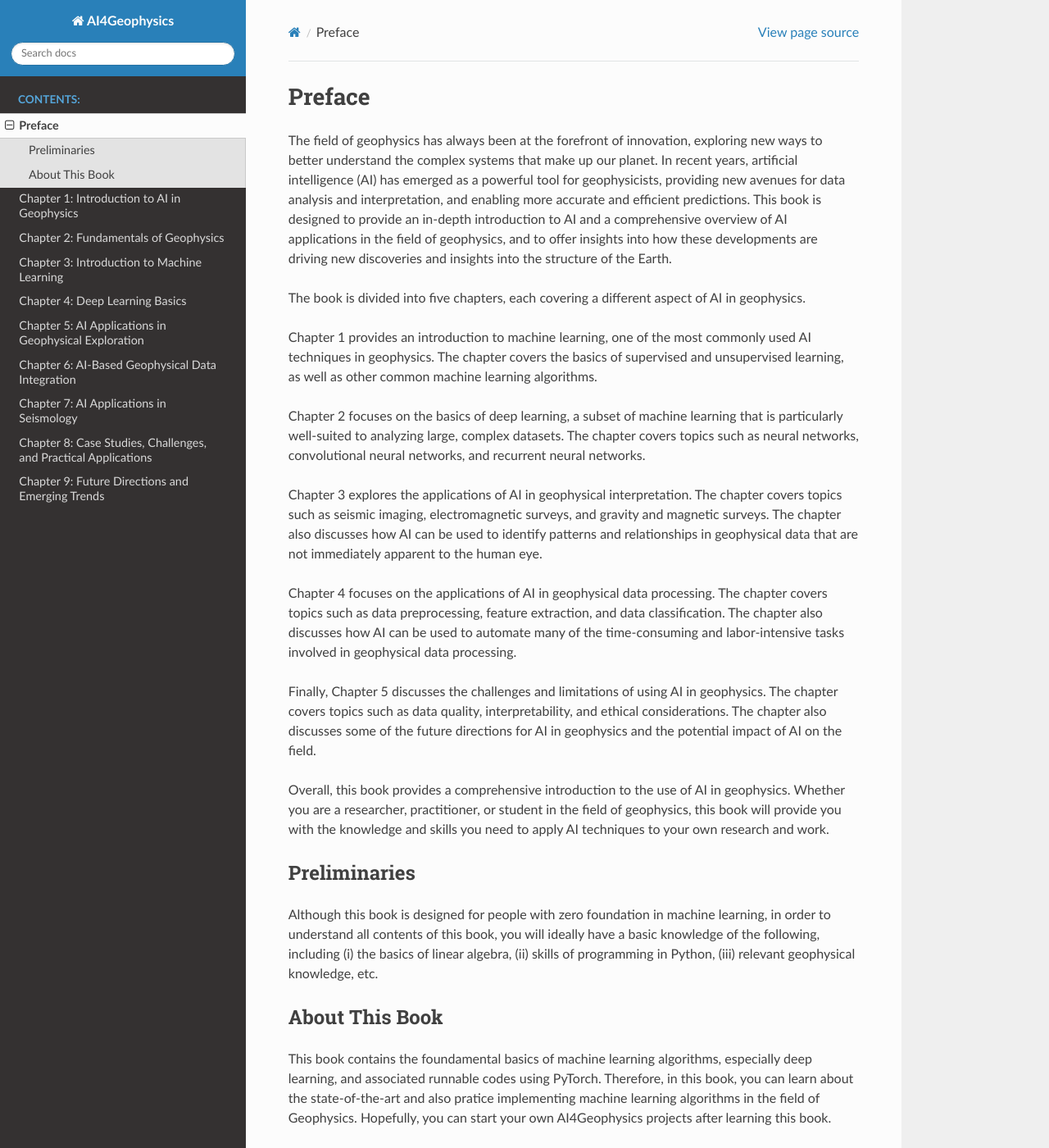
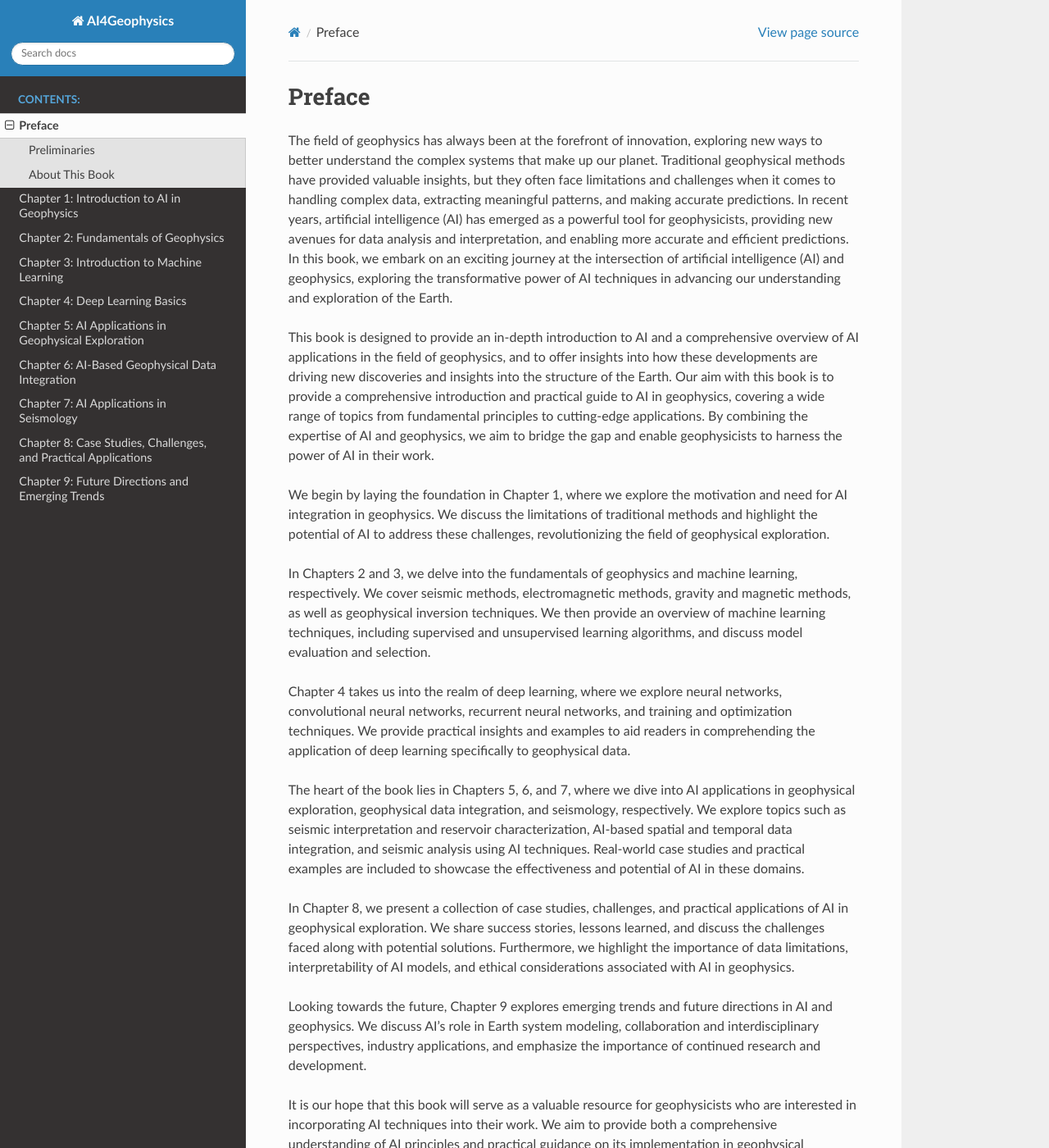
Before and after one commit to TethysSun/ai4geophysics, a Sphinx documentation site: the page built from docs/source/preface/preface.md, in a window 1280 px wide and 1400 px high. Shown: the whole window at 82% size. Built offline with Sphinx 7.4.7 and the Read the Docs theme 2.0.0, drawn with Linux system fonts in a browser that asks for light colours; pages that are not in the unit, such as notebooks, are missing from menus; some of the changed text lies outside the part shown.

Commit message:
Update preface.md

```diff
--- a/docs/source/preface/preface.md
+++ b/docs/source/preface/preface.md
@@ -1,20 +1,30 @@
 # Preface
 
-The field of geophysics has always been at the forefront of innovation, exploring new ways to better understand the complex systems that make up our planet. In recent years, artificial intelligence (AI) has emerged as a powerful tool for geophysicists, providing new avenues for data analysis and interpretation, and enabling more accurate and efficient predictions. This book is designed to provide an in-depth introduction to AI and a comprehensive overview of AI applications in the field of geophysics, and to offer insights into how these developments are driving new discoveries and insights into the structure of the Earth.
+The field of geophysics has always been at the forefront of innovation, exploring new ways to better understand the complex systems that make up our planet. Traditional geophysical methods have provided valuable insights, but they often face limitations and challenges when it comes to handling complex data, extracting meaningful patterns, and making accurate predictions. In recent years, artificial intelligence (AI) has emerged as a powerful tool for geophysicists, providing new avenues for data analysis and interpretation, and enabling more accurate and efficient predictions. In this book, we embark on an exciting journey at the intersection of artificial intelligence (AI) and geophysics, exploring the transformative power of AI techniques in advancing our understanding and exploration of the Earth.
 
-The book is divided into five chapters, each covering a different aspect of AI in geophysics.
+This book is designed to provide an in-depth introduction to AI and a comprehensive overview of AI applications in the field of geophysics, and to offer insights into how these developments are driving new discoveries and insights into the structure of the Earth. Our aim with this book is to provide a comprehensive introduction and practical guide to AI in geophysics, covering a wide range of topics from fundamental principles to cutting-edge applications. By combining the expertise of AI and geophysics, we aim to bridge the gap and enable geophysicists to harness the power of AI in their work.
 
-Chapter 1 provides an introduction to machine learning, one of the most commonly used AI techniques in geophysics. The chapter covers the basics of supervised and unsupervised learning, as well as other common machine learning algorithms.
+We begin by laying the foundation in Chapter 1, where we explore the motivation and need for AI integration in geophysics. We discuss the limitations of traditional methods and highlight the potential of AI to address these challenges, revolutionizing the field of geophysical exploration.
 
-Chapter 2 focuses on the basics of deep learning, a subset of machine learning that is particularly well-suited to analyzing large, complex datasets. The chapter covers topics such as neural networks, convolutional neural networks, and recurrent neural networks.
+In Chapters 2 and 3, we delve into the fundamentals of geophysics and machine learning, respectively. We cover seismic methods, electromagnetic methods, gravity and magnetic methods, as well as geophysical inversion techniques. We then provide an overview of machine learning techniques, including supervised and unsupervised learning algorithms, and discuss model evaluation and selection.
 
-Chapter 3 explores the applications of AI in geophysical interpretation. The chapter covers topics such as seismic imaging, electromagnetic surveys, and gravity and magnetic surveys. The chapter also discusses how AI can be used to identify patterns and relationships in geophysical data that are not immediately apparent to the human eye.
+Chapter 4 takes us into the realm of deep learning, where we explore neural networks, convolutional neural networks, recurrent neural networks, and training and optimization techniques. We provide practical insights and examples to aid readers in comprehending the application of deep learning specifically to geophysical data.
 
-Chapter 4 focuses on the applications of AI in geophysical data processing. The chapter covers topics such as data preprocessing, feature extraction, and data classification. The chapter also discusses how AI can be used to automate many of the time-consuming and labor-intensive tasks involved in geophysical data processing.
+The heart of the book lies in Chapters 5, 6, and 7, where we dive into AI applications in geophysical exploration, geophysical data integration, and seismology, respectively. We explore topics such as seismic interpretation and reservoir characterization, AI-based spatial and temporal data integration, and seismic analysis using AI techniques. Real-world case studies and practical examples are included to showcase the effectiveness and potential of AI in these domains.
 
-Finally, Chapter 5 discusses the challenges and limitations of using AI in geophysics. The chapter covers topics such as data quality, interpretability, and ethical considerations. The chapter also discusses some of the future directions for AI in geophysics and the potential impact of AI on the field.
+In Chapter 8, we present a collection of case studies, challenges, and practical applications of AI in geophysical exploration. We share success stories, lessons learned, and discuss the challenges faced along with potential solutions. Furthermore, we highlight the importance of data limitations, interpretability of AI models, and ethical considerations associated with AI in geophysics.
 
-Overall, this book provides a comprehensive introduction to the use of AI in geophysics. Whether you are a researcher, practitioner, or student in the field of geophysics, this book will provide you with the knowledge and skills you need to apply AI techniques to your own research and work.
+Looking towards the future, Chapter 9 explores emerging trends and future directions in AI and geophysics. We discuss AI's role in Earth system modeling, collaboration and interdisciplinary perspectives, industry applications, and emphasize the importance of continued research and development.
+
+It is our hope that this book will serve as a valuable resource for geophysicists who are interested in incorporating AI techniques into their work. We aim to provide both a comprehensive understanding of AI principles and practical guidance on its implementation in geophysical exploration. Through the exploration of advancements, applications, and potentials, we hope to inspire and empower geophysicists to leverage the power of AI in advancing their research and contributing to the broader field of geophysics.
+
+We would like to express our gratitude to the contributors and researchers in the field of AI and geophysics whose work has paved the way for this book. We hope that this collaborative effort will contribute to the ongoing progress in the intersection of AI and geophysics.
+
+Let us embark on this fascinating journey together as we explore the realm of AI in geophysics, uncovering new possibilities, and unlocking the potentials of our Earth.
+
+[Jian Sun]
+[OUC]
+[2023]
 
 ## Preliminaries
 
```
